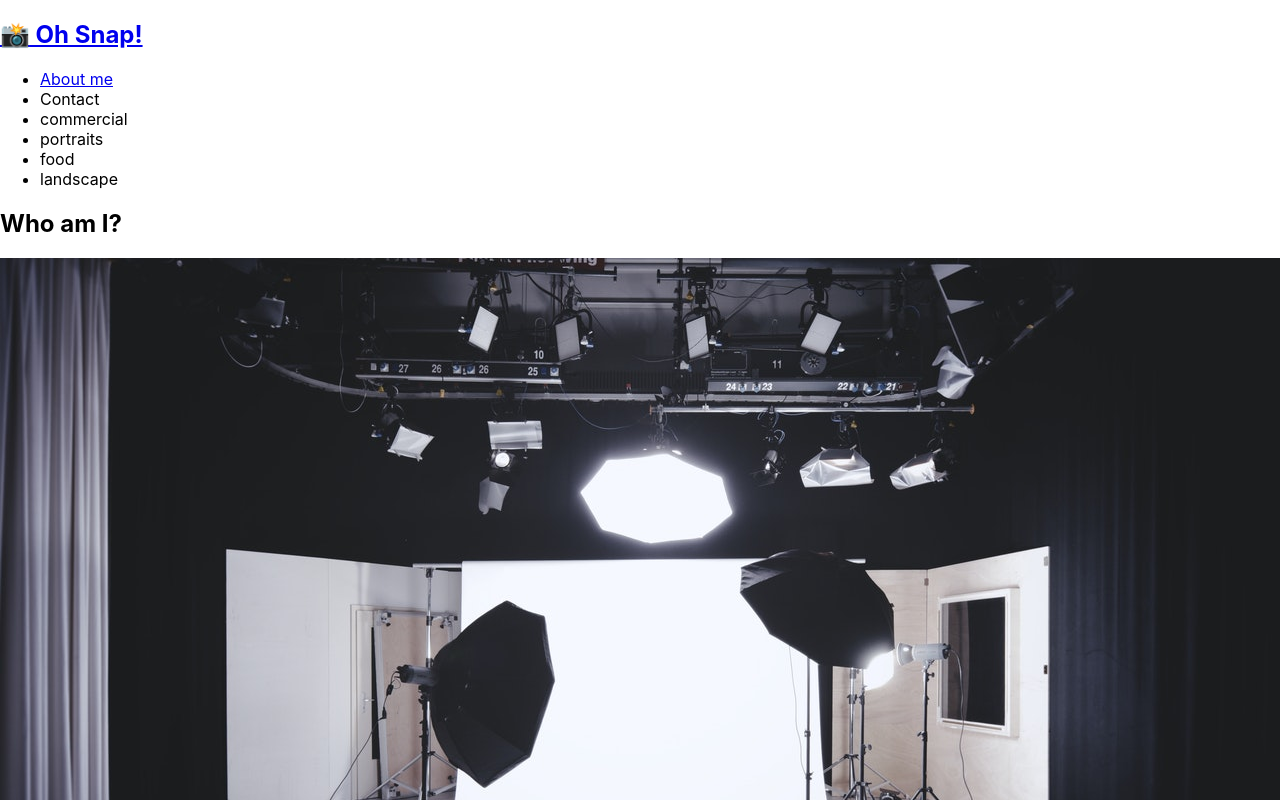
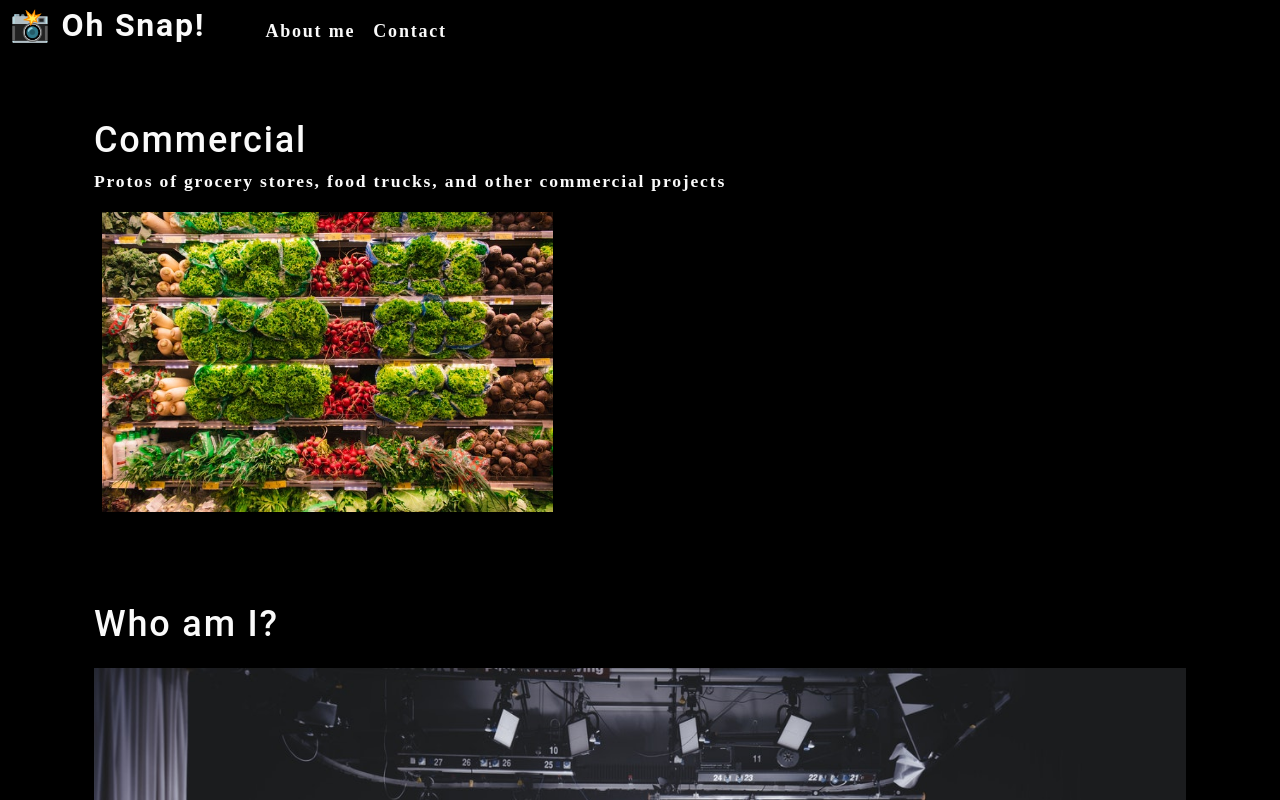
Before and after one commit to Morettilouie/photo-port, a React (Create React App) app: page / in a window 1280 px wide. Shown: the top 800 px of the page. Built offline with nearby package versions, Linux system fonts and the light colour scheme.

Commit message:
added gallery component, states, and hooks

```diff
--- a/src/App.js
+++ b/src/App.js
@@ -1,14 +1,31 @@
-import React from 'react';
+import React, {useState} from 'react';
 import About from './components/About';
 import Nav from './components/Nav';
-import './App.css';
+import Gallery from './components/Gallery';
 
 function App() {
+
+  const [categories] = useState([
+    {
+      name: 'commercial',
+      description: 'Photos of grocery stores, food trucks, and other commercial projects',
+    },
+    { name: 'portraits', description: 'Portraits of people in my life' },
+    { name: 'food', description: 'Delicious delicacies' },
+    { name: 'landscape', description: 'Fields, farmhouses, waterfalls, and the beauty of nature' },
+  ]);
+  const [currentCategory, setCurrentCategory] = useState(categories[0]);
+
   return (
     <div>
-      <Nav></Nav>
+      <Nav>
+        categories={categories}
+        setCurrentCategory={setCurrentCategory}
+        currentCategory={currentCategory}
+      </Nav>
       <main>
-      <About></About>
+        <Gallery></Gallery>
+        <About></About>
       </main>
     </div>
   );
--- /dev/null
+++ b/src/components/Gallery/index.js
@@ -0,0 +1,25 @@
+import React from 'react';
+import { capitalizeFirstLetter } from '../../utils/helpers';
+import photo from '../../assets/small/commercial/0.jpg';
+
+function Gallery(props) {
+    const currentCategory = {
+        name: 'commercial',
+        description: 'Protos of grocery stores, food trucks, and other commercial projects'
+    };
+    return (
+        <section>
+            <h1>{capitalizeFirstLetter(currentCategory.name)}</h1>
+            <p>{capitalizeFirstLetter(currentCategory.description)}</p>
+            <div className='flex-row'>
+                <img
+                    src={photo}
+                    alt='Commercial Example'
+                    className='img-thumbnail mx-1 '
+                />
+            </div>
+        </section>
+    );
+}
+
+export default Gallery;
--- a/src/components/Nav/index.js
+++ b/src/components/Nav/index.js
@@ -1,34 +1,36 @@
-import React from "react";
+import React, { useEffect } from "react";
+import { capitalizeFirstLetter } from "../../utils/helpers";
 
-const categories = [
-    {
-        name: 'commercial',
-        description: 'Photos of grocery stores, food trucks, and other commercial projects'
-    },
-    { name: 'portraits', description: 'Portraits of people in my life' },
-    { name: 'food', description: 'Delicious delicacies' },
-    {
-        name: 'landscape',
-        description: 'Fields, farmhouses, waterfalls, and the beauty of nature',
-    },
-];
+function Nav(props) {
 
-function categorySelected(name) {
-    console.log(`${name} clicked`);
-}
+    const {
+        categories = [],
+        setCurrentCategory,
+        currentCategory
+    } = props
 
-function Nav() {
+    // useEffect(() => {
+    //     document.title = capitalizeFirstLetter(currentCategory.name);
+    // }, [currentCategory]);
+
+
   return (
-        <header>
+    <header className="flex-row px-1">
       <h2>
-                <a href="/">
-                    <span role='img' aria-label="camera">📸</span> Oh Snap!
+        <a data-testid="link" href="/">
+          <span role="img" aria-label="camera">
+            {" "}
+            📸
+          </span>{" "}
+          Oh Snap!
         </a>
       </h2>
       <nav>
         <ul className="flex-row">
           <li className="mx-2">
-                        <a href="#about">
+            <a
+              href="#about"
+            >
               About me
             </a>
           </li>
@@ -36,16 +38,22 @@
             <span>Contact</span>
           </li>
           {categories.map((category) => (
-                        <li className="mx-1" key={category.name}>
-                            <span onClick={() => categorySelected(category.name)}>
-                                {category.name}
+            <li className={`mx-1 ${
+                currentCategory.name === category.name && 'navActive'
+                }`} key={category.name}>
+              <span
+                onClick={() => {
+                  setCurrentCategory(category)
+                }}
+              >
+                {capitalizeFirstLetter(category.name)}
               </span>
             </li>
           ))}
         </ul>
       </nav>
     </header>
-    )
+  );
 }
 
-export default Nav
+export default Nav;
--- a/src/index.css
+++ b/src/index.css
@@ -1,13 +1,294 @@
+main {
+	margin: 0 auto;
+	max-width: 90%;
+  padding: 50px 30px;
+}
+:root {
+  --primary: #8c54ff;
+  --secondary: #F3A847;
+  --tertiary: #B12704;
+  --light: #fafafa;
+  --dark: #000000;
+  --darker: #111111;
+  --error: rgb(228, 46, 1);
+  --spacing-one: calc(1rem * 0.5);
+  --spacing-two: calc(1rem);
+  --spacing-five: calc(2.5rem);
+
+}
+
+* {
+  box-sizing: border-box;
+}
+
+html,
+body {
+  min-height: 100%;
+}
+
 body {
   margin: 0;
-  font-family: -apple-system, BlinkMacSystemFont, 'Segoe UI', 'Roboto', 'Oxygen',
-    'Ubuntu', 'Cantarell', 'Fira Sans', 'Droid Sans', 'Helvetica Neue',
-    sans-serif;
-  -webkit-font-smoothing: antialiased;
-  -moz-osx-font-smoothing: grayscale;
+  padding: 0;
+  font-weight: 600;
+  line-height: 1.5;
+  font-size: 18px;
+  letter-spacing: .1em;
+  background: var(--dark);
+  color: var(--light);
+  font-family: 'Poiret One', cursive;
+
 }
 
-code {
-  font-family: source-code-pro, Menlo, Monaco, Consolas, 'Courier New',
-    monospace;
+h1,
+h2,
+h3,
+h4,
+h5,
+h6 {
+  font-family: 'Roboto', sans-serif;
+  font-weight: 500;
+  margin: 5px 0;
+  line-height: 1.25;
 }
+
+h1 {
+  font-size: 2.25rem;
+}
+
+h2 {
+  font-size: 2rem;
+}
+
+h3 {
+  font-size: 1.75rem;
+}
+
+h4 {
+  font-size: 1.5rem;
+}
+
+h5 {
+  font-size: 1.25rem;
+}
+
+h6 {
+  font-size: 1rem;
+}
+
+p {
+  font-size: 1.1rem;
+  margin-top: 0;
+}
+
+a {
+  color: var(--tertiary);
+  text-decoration: none;
+  font-weight: bold;
+}
+
+a:hover {
+  text-decoration: underline;
+}
+
+header {
+  background: var(--dark);
+}
+
+header a {
+  color: var(--light);
+}
+
+button {
+  font-size: 1rem;
+  text-decoration: none;
+  padding: 0.25rem 1rem;
+  border-radius: .5rem;
+  border: none;
+  outline: none;
+  cursor: pointer;
+  margin: 0 1px;
+  background-color: var(--secondary);
+}
+
+button:hover {
+  opacity: .8;
+}
+
+button[disabled] {
+  cursor: default;
+  opacity: .8;
+}
+
+img {
+  max-width: 100%;
+}
+
+span[role="img"] {
+  cursor: default;
+}
+
+form {
+  width: 40%;
+}
+
+input {
+  font-size: 1rem;
+  padding: 0.25rem;
+  border: 1px solid var(--dark);
+  outline: none;
+  border-radius: 3px;
+  transition: box-shadow 0.2s;
+}
+
+input:focus {
+  border: 1px solid var(--secondary);
+  box-shadow: 0 0 .25rem rgba(0, 0, 0, .5);
+}
+
+li {
+  list-style: none;
+}
+
+nav a:hover {
+  text-decoration: none;
+}
+
+nav  li {
+  cursor: pointer;
+}
+
+textarea {
+	width: 600px;
+	height: 120px;
+	border: 3px solid #cccccc;
+	padding: 5px;
+}
+
+.container {
+  width: 85%;
+  max-width: 1200px;
+  margin-left: auto;
+  margin-right: auto;
+}
+
+.flex-row {
+  display: flex;
+  flex-wrap: wrap;
+}
+
+.space-between {
+  justify-content: space-between;
+}
+
+.flex-end {
+  justify-content: flex-end;
+}
+
+.mx-1 {
+  margin-right: var(--spacing-one);
+  margin-left: var(--spacing-one);
+}
+
+.mx-2 {
+  margin-right: var(--spacing-two);
+  margin-left: var(--spacing-two);
+}
+
+.my-1 {
+  margin-top: var(--spacing-one);
+  margin-bottom: var(--spacing-one);
+}
+
+.my-2 {
+  margin-top: var(--spacing-two);
+  margin-bottom: var(--spacing-two);
+}
+
+.my-5 {
+  margin-top: var(--spacing-five);
+  margin-bottom: var(--spacing-five);
+}
+
+.px-1 {
+  padding-right: var(--spacing-one);
+  padding-left: var(--spacing-one);
+}
+
+.px-2 {
+  padding-right: var(--spacing-two);
+  padding-left: var(--spacing-two);
+}
+
+.py-1 {
+  padding-top: var(--spacing-one);
+  padding-bottom: var(--spacing-one);
+}
+
+.py-2 {
+  padding-top: var(--spacing-two);
+  padding-bottom: var(--spacing-two);
+}
+
+.card {
+  width: 25%;
+  text-align: center;
+}
+
+.img-thumbnail {
+  width: auto;
+  height: 300px;
+  margin-bottom: 50px;
+  cursor: pointer;
+}
+
+.modalBackdrop {
+	background: rgba(0, 0, 0, .65);
+	bottom: 0;
+	left: 0;
+	overflow: auto;
+	position: fixed;
+	right: 0;
+	top: 0;
+	z-index: 1;
+}
+
+.modalContainer {
+	background: var(--darker);
+	border-radius: 5px;
+	max-width: 100%;
+	margin: 50px auto;
+	padding: 15px;
+	width: 960px;
+}
+
+.modalTitle {
+	font-size: 18px;
+	font-weight: 600;
+	margin-bottom: 25px;
+}
+
+button {
+	background: var(--primary);
+	border: 0;
+	border-radius: 5px;
+	color: #fff;
+	cursor: pointer;
+	font-size: 16px;
+	font-weight: 600;
+	margin-bottom: 30px;
+	padding: 10px 15px;
+}
+
+a {
+	border-radius: 5px;
+	color: var(--primary);
+	font-weight: 600;
+	padding: 2px 4px;
+	margin-left: -2px;
+	margin-right: -2px;
+
+}
+
+.navActive {
+  color: var(--secondary);
+}
```
Also changed, not shown: src/components/PhotoList/index.js (added, +17 -0 lines). Lines whose indentation alone changed are shown as unchanged.
